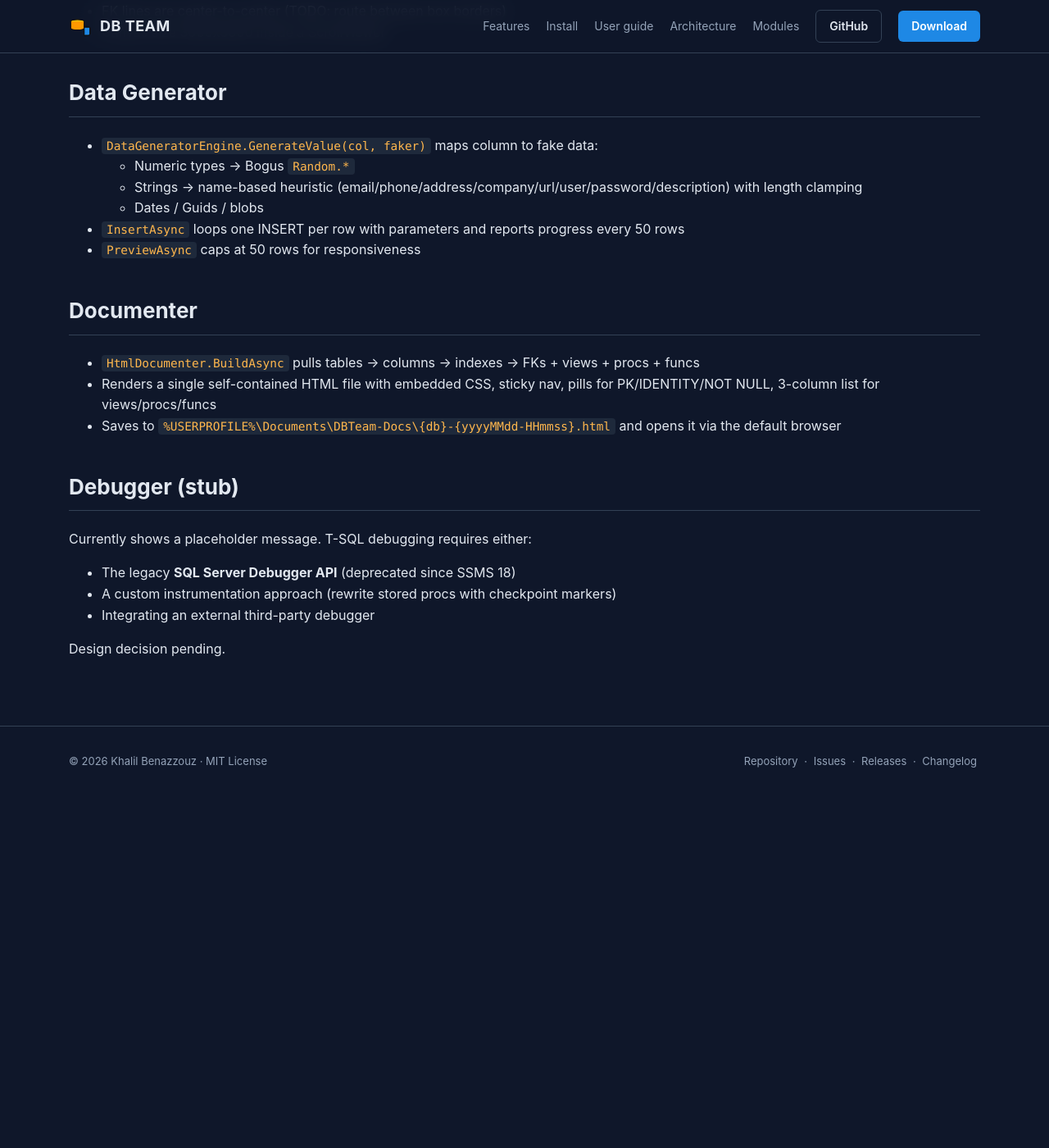
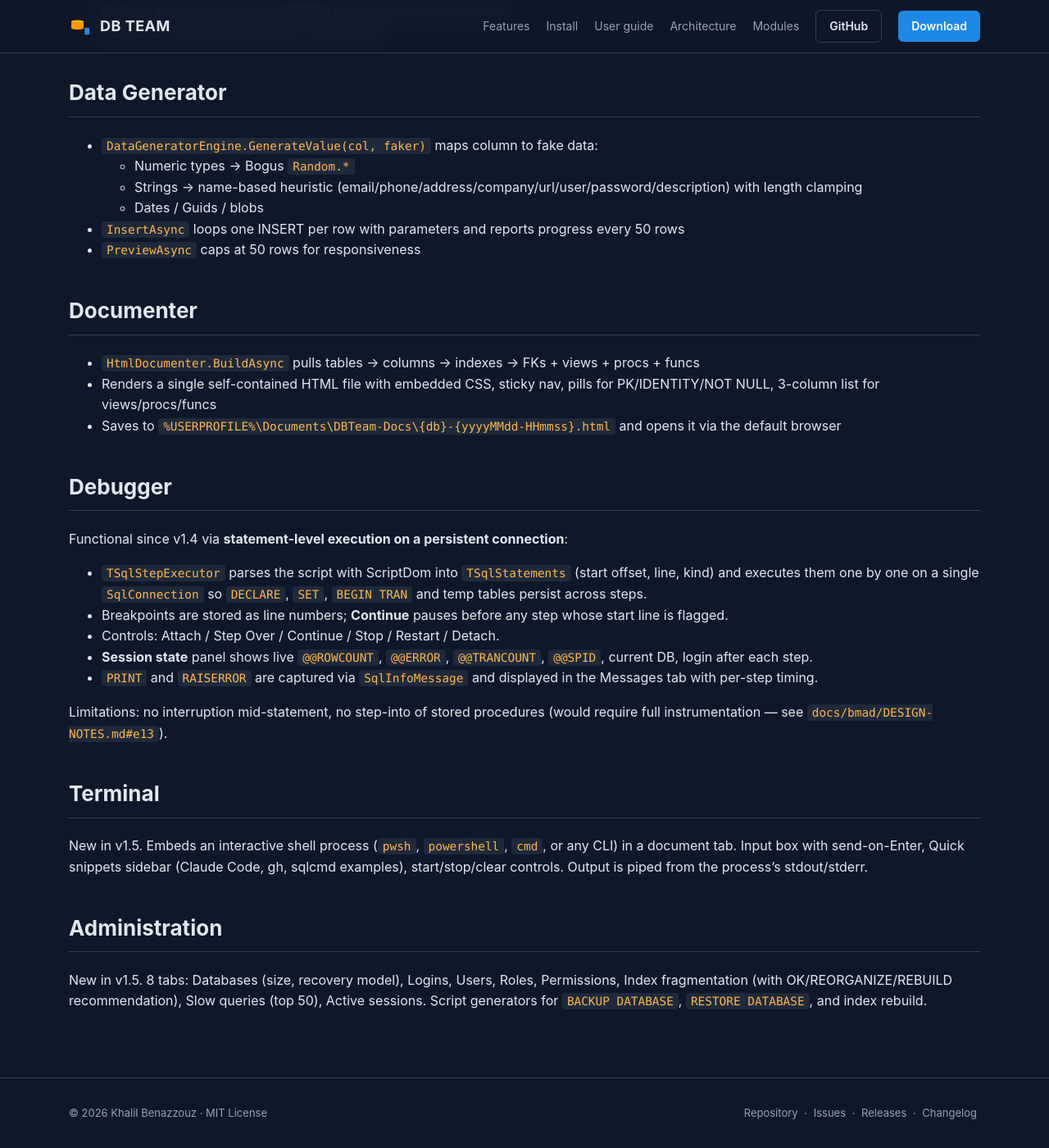
Before and after one commit to khalilbenaz/DBTeam, a Jekyll site: the page built from docs/MODULES.md, in a window 1280 px wide and 1400 px high, scrolled down 2675 px. Shown: the whole window at 82% size. Built offline with Jekyll 4.4.1, drawn with Linux system fonts in a browser that asks for light colours; our own code applies the rules of GitHub Pages for plain Markdown files; before the commit the page ends 3646 px from its top, so only the background shows below that; some of the changed text lies outside the part shown.

Commit message:
docs: sync roadmap with shipped v1.x, clarify Debugger is functional
- README roadmap: move 16 items from "todo" to "Shipped" with version tags.
  Debugger, Export, Schema Compare ALTER, Diagram drag/zoom/PNG, Table Designer
  edit, Query History, Profiler tree, tests, installer, snippets, F12,
  realtime validation, Admin panel, Terminal, Session restore, Accessibility,
  CodeQL/Dependabot — all now marked [x] with their shipping version.
  Remaining 17 items split into v1.6, v1.7, v1.8, v2 buckets with rationale.

- docs/MODULES.md: Debugger section rewritten (no longer "stub"), Terminal and
  Administration modules documented.

- docs/bmad/project-context.md: Debugger row and known-gaps line updated to
  reflect v1.4 functional status.

- Fix src/Modules/DBTeam.Modules.Terminal/ViewModels/TerminalViewModel.cs:
  remove invalid '-NonInteractive:$false' pwsh arg that made the shell exit
  immediately with 'not recognized as the name of a script file'.

Repo description + homepage updated to point at the Pages site.

Co-Authored-By: Claude Opus 4.7 (1M context) <noreply@anthropic.com>

```diff
--- a/docs/MODULES.md
+++ b/docs/MODULES.md
@@ -12,7 +12,7 @@ Overview of each feature module, its entry point, and current state.
 | DataCompare | `Database → Data Compare` | ✅ | PK-based row diff + merge script |
 | TableDesigner | `Database → New Table` | ✅ | Visual column editor + DDL; ALTER TODO |
 | Profiler | `Tools → Query Profiler` | ✅ | Estimated + actual plan, operator stats |
-| Debugger | `Tools → Debugger` | 🚧 | Placeholder |
+| Debugger | `Tools → Debugger` | ✅ | Statement-level stepping · breakpoints · session state (v1.4) |
 | Diagram | `Tools → Database Diagram` | ✅ (basic) | Grid layout, FK lines center-to-center |
 | DataGenerator | `Database → Data Generator` | ✅ | Bogus-backed, preview/script/insert |
 | Documenter | `Database → Documenter` | ✅ | HTML output to `Documents\DBTeam-Docs\` |
@@ -95,11 +95,22 @@ Overview of each feature module, its entry point, and current state.
 - Renders a single self-contained HTML file with embedded CSS, sticky nav, pills for PK/IDENTITY/NOT NULL, 3-column list for views/procs/funcs
 - Saves to `%USERPROFILE%\Documents\DBTeam-Docs\{db}-{yyyyMMdd-HHmmss}.html` and opens it via the default browser
 
-## Debugger (stub)
+## Debugger
 
-Currently shows a placeholder message. T-SQL debugging requires either:
-- The legacy **SQL Server Debugger API** (deprecated since SSMS 18)
-- A custom instrumentation approach (rewrite stored procs with checkpoint markers)
-- Integrating an external third-party debugger
+Functional since v1.4 via **statement-level execution on a persistent connection**:
 
-Design decision pending.
+- `TSqlStepExecutor` parses the script with ScriptDom into `TSqlStatements` (start offset, line, kind) and executes them one by one on a single `SqlConnection` so `DECLARE`, `SET`, `BEGIN TRAN` and temp tables persist across steps.
+- Breakpoints are stored as line numbers; **Continue** pauses before any step whose start line is flagged.
+- Controls: Attach / Step Over / Continue / Stop / Restart / Detach.
+- **Session state** panel shows live `@@ROWCOUNT`, `@@ERROR`, `@@TRANCOUNT`, `@@SPID`, current DB, login after each step.
+- `PRINT` and `RAISERROR` are captured via `SqlInfoMessage` and displayed in the Messages tab with per-step timing.
+
+Limitations: no interruption mid-statement, no step-into of stored procedures (would require full instrumentation — see `docs/bmad/DESIGN-NOTES.md#e13`).
+
+## Terminal
+
+New in v1.5. Embeds an interactive shell process (`pwsh`, `powershell`, `cmd`, or any CLI) in a document tab. Input box with send-on-Enter, Quick snippets sidebar (Claude Code, gh, sqlcmd examples), start/stop/clear controls. Output is piped from the process's stdout/stderr.
+
+## Administration
+
+New in v1.5. 8 tabs: Databases (size, recovery model), Logins, Users, Roles, Permissions, Index fragmentation (with OK/REORGANIZE/REBUILD recommendation), Slow queries (top 50), Active sessions. Script generators for `BACKUP DATABASE`, `RESTORE DATABASE`, and index rebuild.
```
Also changed, not shown: docs/bmad/project-context.md (+2 -2 lines), README.md, 1 other file.
